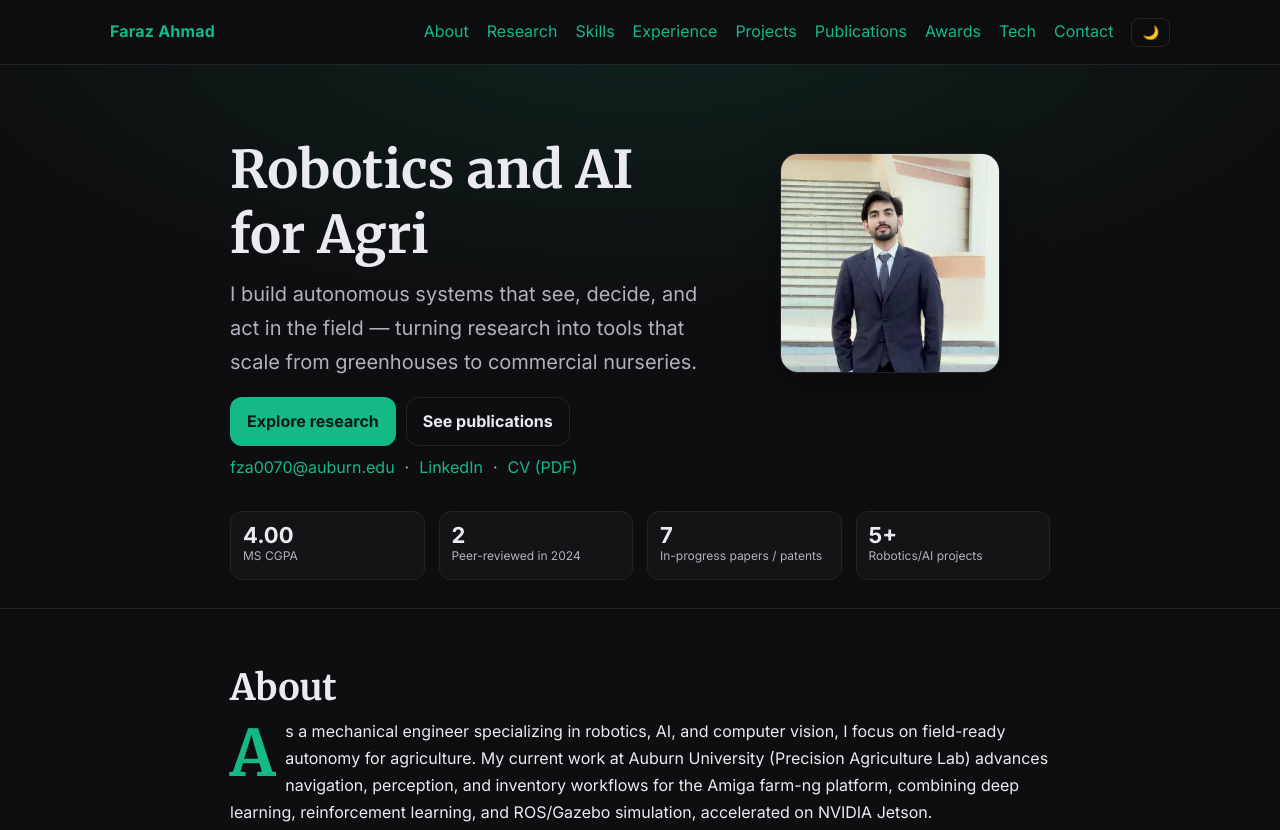
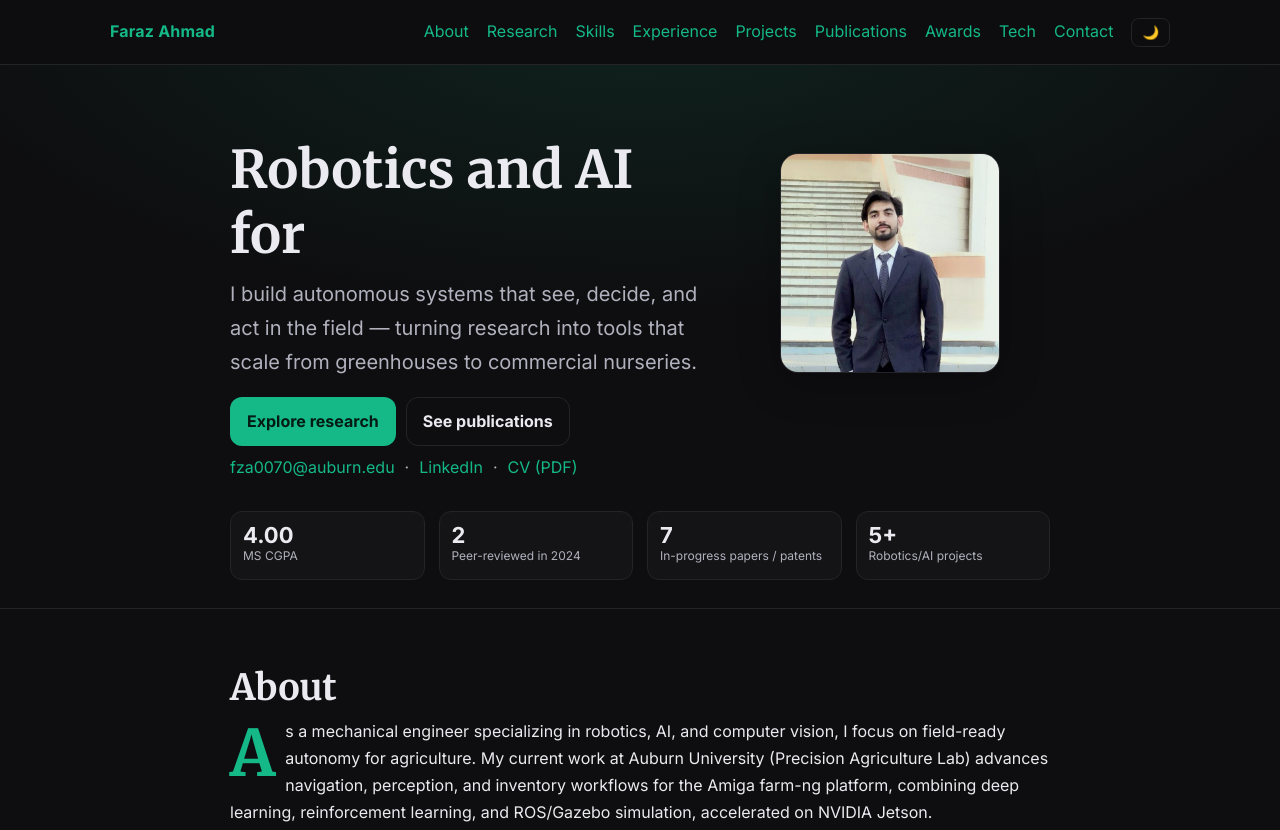
Before and after one commit to its-faraz/faraz, a plain HTML site: page index.html in a window 1280 px wide. Shown: the top 830 px of the page. Drawn offline with Linux system fonts and the light colour scheme.

Commit message:
feat: portfolio  Medium-inspired design, theme toggle, skills tabs,  projects, publication

```diff
--- a/index.html
+++ b/index.html
@@ -38,7 +38,7 @@
       <section class="hero">
         <div class="container narrow hero-grid">
           <div class="hero-intro">
-            <h1>Robotics and AI for Agri</h1>
+            <h1>Robotics and AI for </h1>
           <p class="lede">I build autonomous systems that see, decide, and act in the field — turning research into tools that scale from greenhouses to commercial nurseries.</p>
           <div class="hero-cta">
             <a class="button" href="#research">Explore research</a>
```
